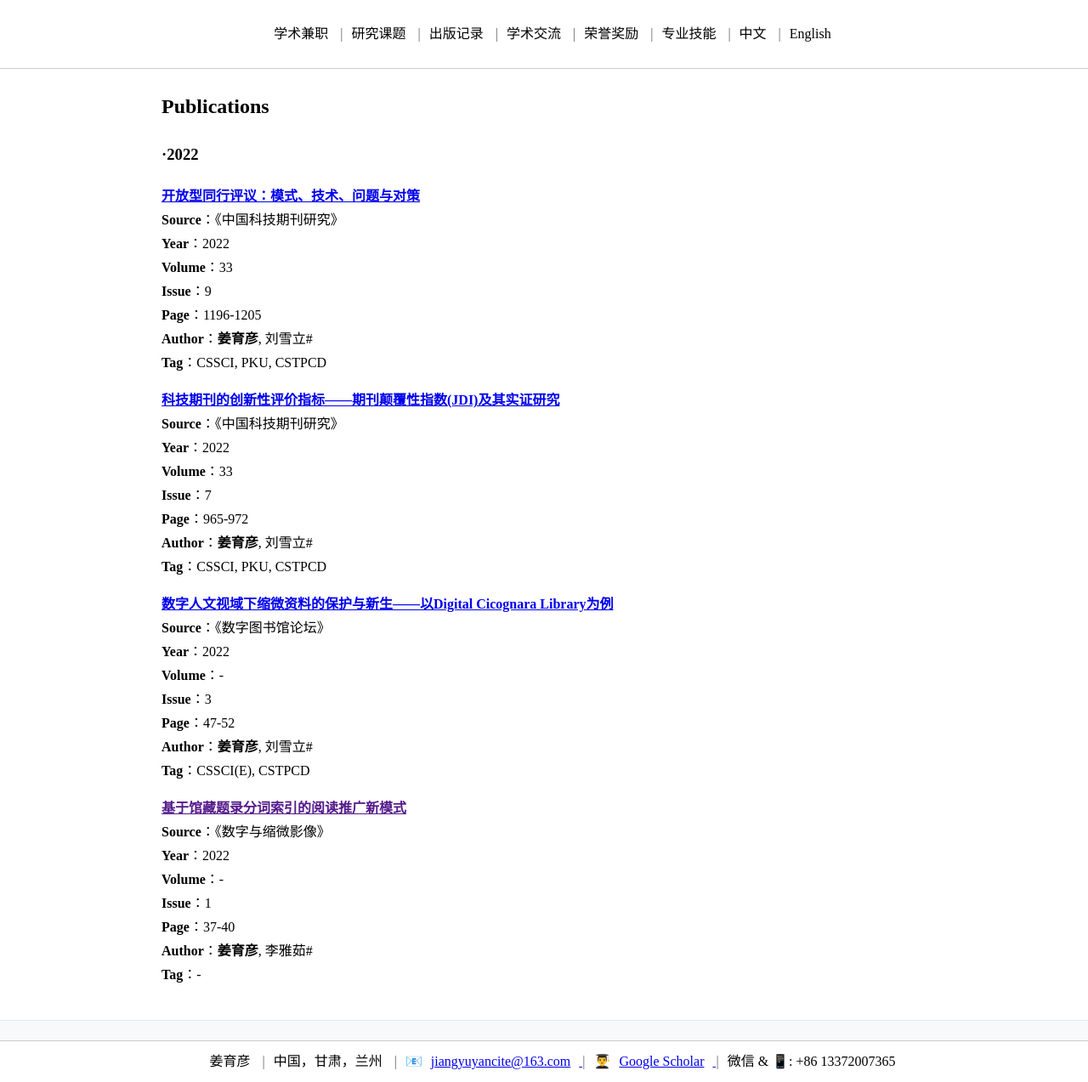
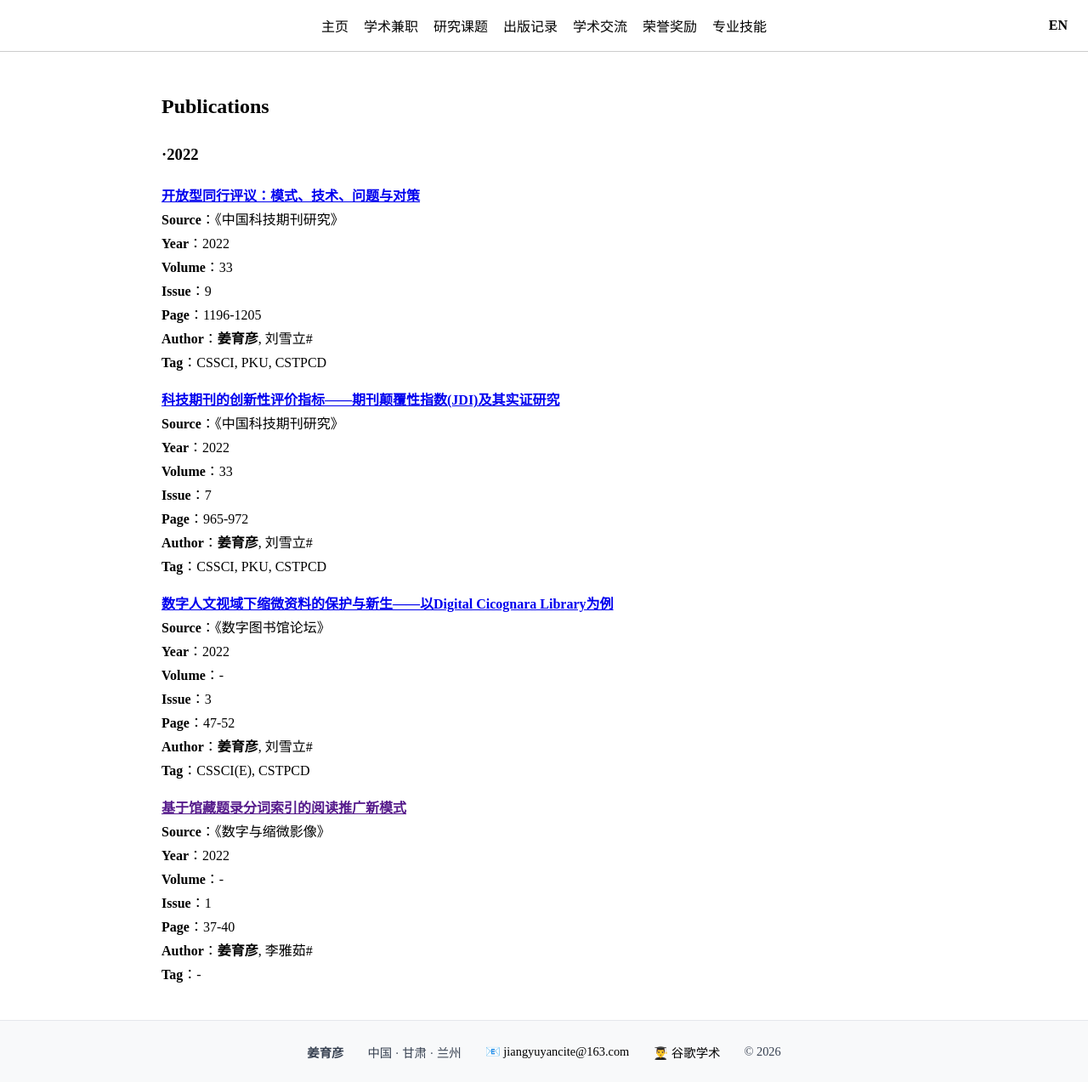
Before and after one commit to jiang-yuyan/Yuyan-Jiang-CV, a Jekyll site: the page built from publication/publication-2022-zh.md, in a window 1280 px wide and 1273 px high. Shown: the whole window at 85% size. Built offline with Jekyll 4.4.1, drawn with Linux system fonts in a browser that asks for light colours; our own code applies the rules of GitHub Pages for plain Markdown files.

Commit message:
Update publication-2022-zh.md

```diff
--- a/publication/publication-2022-zh.md
+++ b/publication/publication-2022-zh.md
@@ -1,122 +1,7 @@
-<style>
-    /* 设置导航栏固定在页面顶部 */
-    .navigation {
-        position: fixed;
-        top: 0;
-        left: 0;
-        width: 100%;
-        background-color: white;
-        z-index: 1000;
-        padding: 10px;
-        border-bottom: 1px solid #ccc;
-        display: flex;
-        justify-content: center;
-        align-items: center;
-        gap: 10px; /* 统一设置元素间距 */
-    }
-
-    /* 添加分隔符样式 */
-    .navigation a:not(:last-child)::after {
-        content: " | ";
-        margin-left: 10px;
-        color: #666;
-    }
-
-    /* 为页面主体添加顶部内边距，避免内容被导航栏遮挡 */
-    body {
-        padding-top: 60px;
-        padding-bottom: 60px;
-    }
-
-    /* 设置底部连接栏固定在页面底部 */
-    .connection {
-        position: fixed;
-        bottom: 0;
-        left: 0;
-        width: 100%;
-        background-color: white;
-        z-index: 1000;
-        padding: 10px;
-        border-top: 1px solid #ccc;
-        display: flex;
-        justify-content: center;
-        align-items: center;
-        gap: 10px; /* 统一设置元素间距 */
-    }
-
-    .connection a:not(:last-child)::after {
-        content: " | ";
-        margin-left: 10px;
-        color: #666;
-    }
-
-    /* 下拉菜单样式 */
-    .dropdown {
-        position: relative;
-        display: inline-block;
-    }
-
-    .dropdown-menu {
-        display: none;
-        position: absolute;
-        background-color: white;
-        min-width: 100px;
-        box-shadow: 0px 8px 16px 0px rgba(0,0,0,0.2);
-        z-index: 1001;
-        border: 1px solid #ccc;
-        top: 100%;
-        left: 0;
-    }
-
-    .dropdown-menu a {
-        color: black;
-        padding: 8px 12px;
-        text-decoration: none;
-        display: block;
-        font-size: 14px;
-    }
-
-    .dropdown-menu a:hover {
-        background-color: #f1f1f1;
-    }
-
-    .dropdown:hover .dropdown-menu {
-        display: block;
-    }
-
-    .dropdown-menu a::after {
-        content: none !important;
-    }
-</style>
-
-<div class="navigation">
-<a href="https://jiang-yuyan.github.io/Yuyan-Jiang-CV/role/roles-zh">学术兼职</a>
-<a href="https://jiang-yuyan.github.io/Yuyan-Jiang-CV/project/projects-zh">研究课题</a>
-<div class="dropdown">
-    <a href="https://jiang-yuyan.github.io/Yuyan-Jiang-CV/publication/publications-zh">出版记录</a>
-    <div class="dropdown-menu">
-        <a href="https://jiang-yuyan.github.io/Yuyan-Jiang-CV/publication/publication-2025-zh">2025</a>
-        <a href="https://jiang-yuyan.github.io/Yuyan-Jiang-CV/publication/publication-2024-zh">2024</a>
-        <a href="https://jiang-yuyan.github.io/Yuyan-Jiang-CV/publication/publication-2023-zh">2023</a>
-        <a href="https://jiang-yuyan.github.io/Yuyan-Jiang-CV/publication/publication-2022-zh">2022</a>
-        <a href="https://jiang-yuyan.github.io/Yuyan-Jiang-CV/publication/publication-2021-zh">2021</a>
-        <a href="https://jiang-yuyan.github.io/Yuyan-Jiang-CV/publication/publication-2020-zh">2020</a>
-    </div>
-</div>
-<a href="https://jiang-yuyan.github.io/Yuyan-Jiang-CV/exchange/exchanges-zh">学术交流</a>
-<a href="https://jiang-yuyan.github.io/Yuyan-Jiang-CV/honour/honours-zh">荣誉奖励</a>
-<a href="https://jiang-yuyan.github.io/Yuyan-Jiang-CV/skill/skills-zh">专业技能</a>
-<a>中文</a>
-<a href="https://jiang-yuyan.github.io/Yuyan-Jiang-CV/publication/publication-2022">English</a>
-</div>
-
-<div id="connection" class="connection">
-    <a>姜育彦</a>
-    <a>中国，甘肃，兰州</a>
-    📧<a href="mailto:jiangyuyancite@163.com">jiangyuyancite@163.com</a>
-    👨‍🎓 <a href="https://scholar.google.com/citations?user=QTCEilEAAAAJ">Google Scholar</a>
-    <a>微信 & 📱: +86 13372007365</a>
-</div>
+---
+layout: default
+title: publication-2022-zh
+---
 
 ## Publications
 
```
